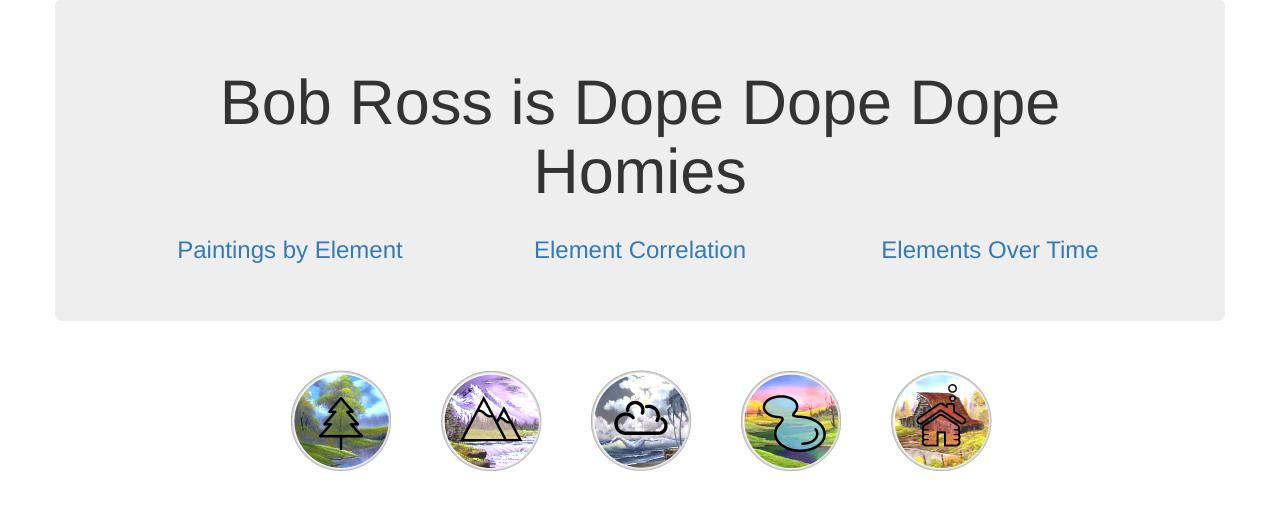
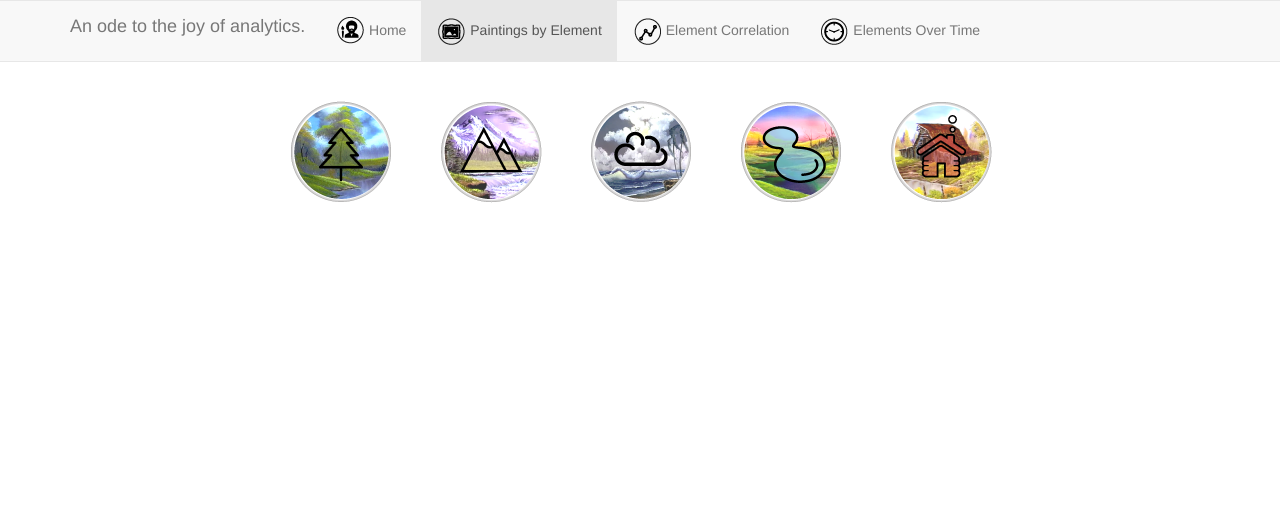
Before and after one commit to meganmcgovern/PR2-BobRossData, a Flask app: page /paintings in a window 1280 px wide. Shown: the top 511 px of the page. Run offline with Flask 2, Linux system fonts and the light colour scheme; data that the repository does not hold is empty; some libraries are stand-ins or nearby versions.

Commit message:
nav bar fixes for all pages

```diff
--- a/static/css/style-painting.css
+++ b/static/css/style-painting.css
@@ -31,11 +31,14 @@
     text-align: center;
 }
 
+
+
 .thumbnail:hover .caption {
     display: block;
 }
 
-.btn {
+.btn
+ {
     background-color: transparent !important;
 }
 
--- a/templates/index.html
+++ b/templates/index.html
@@ -30,10 +30,10 @@
   <nav class="navbar navbar-default navbar-fixed-top">
     <div class="container">
       <div class="navbar-header">
-        <a class="navbar-brand" href="#">An ode to the joy of analytics.</a>
+        <a class="navbar-brand">An ode to the joy of analytics.</a>
       </div>
       <ul class="nav navbar-nav">
-        <li class="active"><a href="index.html"><img alt="Bob Ross" src="../static/icons/bob-ross-fav.png">  Home</a></li>
+        <li class="active"><a href="/"><img alt="Bob Ross" src="../static/icons/bob-ross-fav.png">  Home</a></li>
         <li><a href="/paintings"><img alt="Paintings" src="../static/icons/frame-fav.png">  Paintings by Element</a></li>
         <li><a href="/element-correlation"><img alt="Correlation" src="../static/icons/chart-fav.png">  Element Correlation</a></li>
         <li><a href="/timeseries"><img alt="Time" src="../static/icons/time-fav.png">  Elements Over Time</a></li>
--- a/templates/paintings.html
+++ b/templates/paintings.html
@@ -11,23 +11,22 @@
 </head>
 
 <body>
+<div class = "row">
+    <nav class="navbar navbar-default">
     <div class="container">
-        <div class="row">
-            <div class="col-md-12 jumbotron text-center">
-                <h1>Bob Ross is Dope Dope Dope Homies</h1>
-                <div>
-                    <div class="col-md-4">
-                        <h3><a href="/paintings">Paintings by Element</a></h3>
-                    </div>
-                    <div class="col-md-4">
-                        <h3><a href="/element-correlation">Element Correlation</a></h3>
-                    </div>
-                    <div class="col-md-4">
-                        <h3><a href="/timeseries">Elements Over Time</a></h3>
-                    </div>
-                </div>
-            </div>
-        </div>
+      <div class="navbar-header">
+        <a class="navbar-brand" href="#">An ode to the joy of analytics.</a>
+      </div>
+      <ul class="nav navbar-nav">
+        <li><a href="/"><img alt="Bob Ross" src="../static/icons/bob-ross-fav.png">  Home</a></li>
+        <li class="active"><a href="/paintings"><img alt="Paintings" src="../static/icons/frame-fav.png">  Paintings by Element</a></li>
+        <li><a href="/element-correlation"><img alt="Correlation" src="../static/icons/chart-fav.png">  Element Correlation</a></li>
+        <li><a href="/timeseries"><img alt="Time" src="../static/icons/time-fav.png">  Elements Over Time</a></li>
+      </ul>
+    </div>
+  </nav>
+</div>
+
 
         <div class="row">
             <div class="btn-group">
```
Also changed, not shown: templates/correlation.html (+13 -16 lines), templates/timeseries.html (+13 -16 lines).
